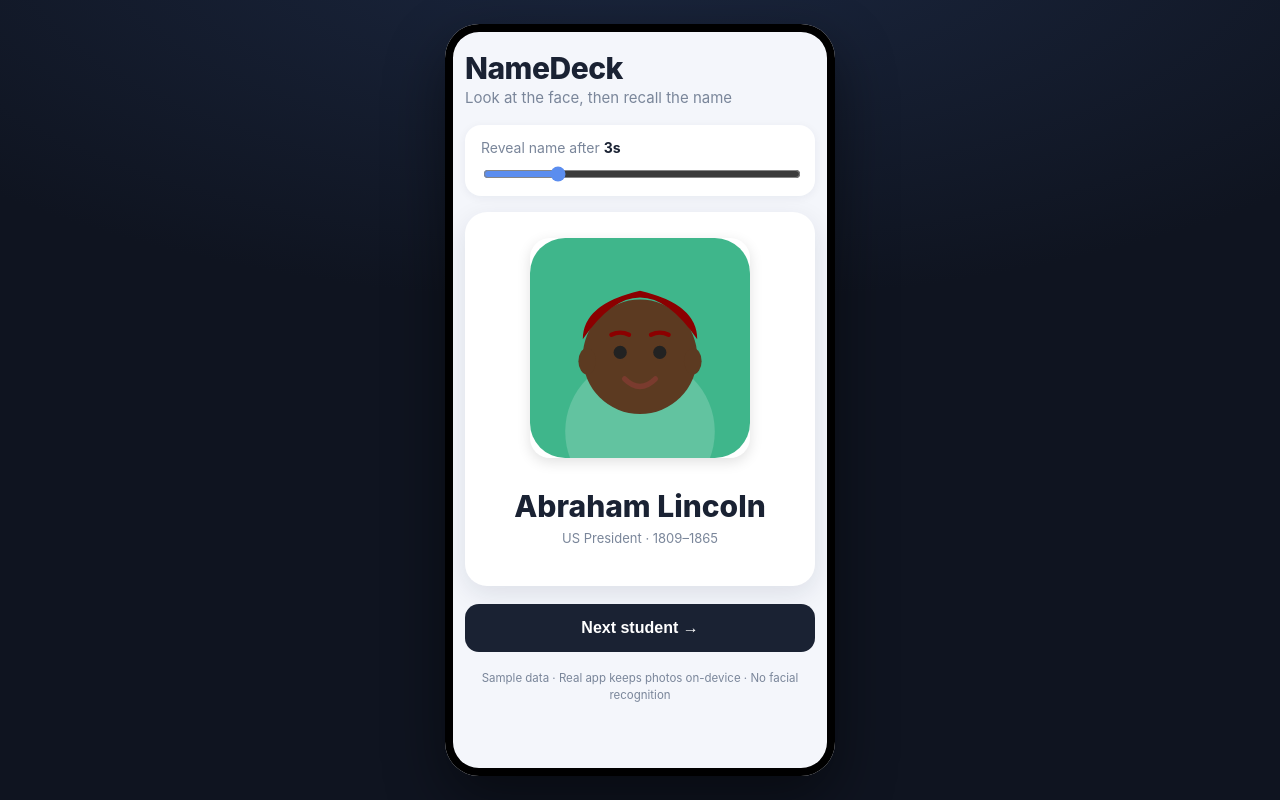
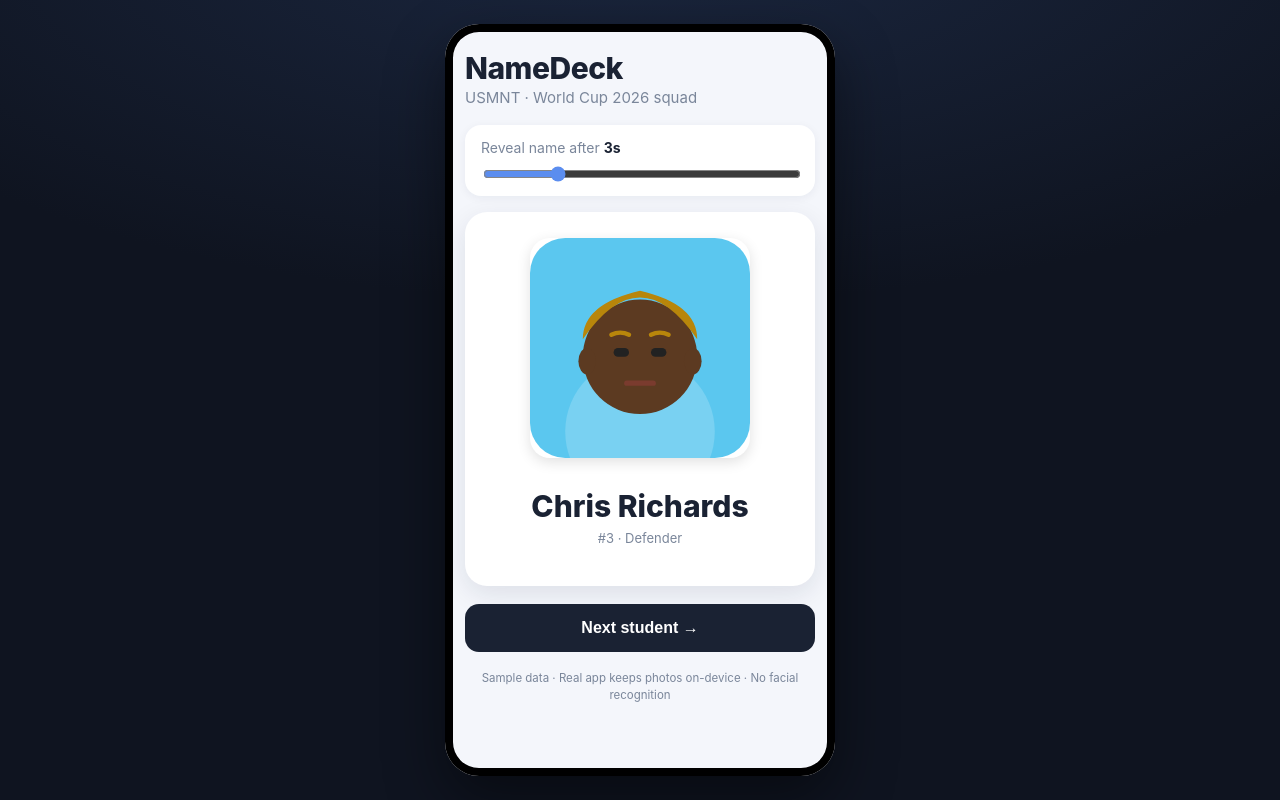
Before and after one commit to AadityaG2011/namedeck, a website: page index.html in a window 1280 px wide. Drawn offline with Linux system fonts and the light colour scheme; no server answers.

Commit message:
Swap roster to USA Men's National Team (World Cup 2026) squad

```diff
--- a/src/data/roster.js
+++ b/src/data/roster.js
@@ -1,36 +1,46 @@
-// roster.js — REAL public figures (sample data for the prototype).
+// roster.js — real squad sample data: USA Men's National Team, FIFA World Cup 2026.
 //
-// These are actual, long-public historical figures. Their names are public facts and
-// their portraits are public domain. Photos are NOT bundled: at runtime the app fetches
-// each person's current portrait from Wikipedia's REST API (see app.js). If a photo
-// can't load, the app falls back to a generated avatar (avatar.js).
+// Senior national-team players — public adult figures (no minors). Their names are
+// public facts. Photos are NOT bundled: at runtime the app fetches each player's
+// portrait from Wikipedia's REST API (see app.js). Wikipedia disallows unlicensed
+// photos of living people, so those portraits are freely licensed. If a portrait can't
+// load, the app falls back to a generated avatar (avatar.js).
 //
-// Only long-deceased public figures are used on purpose — no private individuals and
-// no minors. In the real product this array becomes a school-authorized roster of
-// students, stored locally on the teacher's device.
+// In the real product this array becomes a school-authorized student roster, stored
+// locally on the teacher's device.
 //
 //   preferredName the name you're quizzed on
 //   wiki          Wikipedia article title, used to fetch the portrait at runtime
-//   role, years   shown after the name is revealed
+//   position/number shown after the name is revealed
 //   avatarSeed    offline fallback avatar
 
 window.NameDeck = window.NameDeck || {};
 
 NameDeck.roster = [
-  { id: 'f01', preferredName: 'Albert Einstein',       wiki: 'Albert_Einstein',        role: 'Physicist',            years: '1879–1955', avatarSeed: 'einstein' },
-  { id: 'f02', preferredName: 'Marie Curie',           wiki: 'Marie_Curie',            role: 'Physicist & chemist',  years: '1867–1934', avatarSeed: 'curie' },
-  { id: 'f03', preferredName: 'Abraham Lincoln',       wiki: 'Abraham_Lincoln',        role: 'US President',         years: '1809–1865', avatarSeed: 'lincoln' },
-  { id: 'f04', preferredName: 'Charles Darwin',        wiki: 'Charles_Darwin',         role: 'Naturalist',           years: '1809–1882', avatarSeed: 'darwin' },
-  { id: 'f05', preferredName: 'Nikola Tesla',          wiki: 'Nikola_Tesla',           role: 'Inventor',             years: '1856–1943', avatarSeed: 'tesla' },
-  { id: 'f06', preferredName: 'Mahatma Gandhi',        wiki: 'Mahatma_Gandhi',         role: 'Independence leader',  years: '1869–1948', avatarSeed: 'gandhi' },
-  { id: 'f07', preferredName: 'Vincent van Gogh',      wiki: 'Vincent_van_Gogh',       role: 'Painter',              years: '1853–1890', avatarSeed: 'vangogh' },
-  { id: 'f08', preferredName: 'Amelia Earhart',        wiki: 'Amelia_Earhart',         role: 'Aviator',              years: '1897–1937', avatarSeed: 'earhart' },
-  { id: 'f09', preferredName: 'Mark Twain',            wiki: 'Mark_Twain',             role: 'Author',               years: '1835–1910', avatarSeed: 'twain' },
-  { id: 'f10', preferredName: 'Ludwig van Beethoven',  wiki: 'Ludwig_van_Beethoven',   role: 'Composer',             years: '1770–1827', avatarSeed: 'beethoven' },
-  { id: 'f11', preferredName: 'Frederick Douglass',    wiki: 'Frederick_Douglass',     role: 'Abolitionist',         years: '1818–1895', avatarSeed: 'douglass' },
-  { id: 'f12', preferredName: 'Florence Nightingale',  wiki: 'Florence_Nightingale',   role: 'Nursing pioneer',      years: '1820–1910', avatarSeed: 'nightingale' },
-  { id: 'f13', preferredName: 'Ada Lovelace',          wiki: 'Ada_Lovelace',           role: 'Mathematician',        years: '1815–1852', avatarSeed: 'lovelace' },
-  { id: 'f14', preferredName: 'Sojourner Truth',       wiki: 'Sojourner_Truth',        role: 'Abolitionist',         years: 'c.1797–1883', avatarSeed: 'truth' },
-  { id: 'f15', preferredName: 'Leonardo da Vinci',     wiki: 'Leonardo_da_Vinci',      role: 'Polymath',             years: '1452–1519', avatarSeed: 'davinci' },
-  { id: 'f16', preferredName: 'Wolfgang Amadeus Mozart', wiki: 'Wolfgang_Amadeus_Mozart', role: 'Composer',          years: '1756–1791', avatarSeed: 'mozart' },
+  { id: 'u01', preferredName: 'Matt Turner',        wiki: 'Matt_Turner_(soccer)',   position: 'Goalkeeper', number: 1,  avatarSeed: 'turner' },
+  { id: 'u02', preferredName: 'Matt Freese',        wiki: 'Matt_Freese',            position: 'Goalkeeper', number: 24, avatarSeed: 'freese' },
+  { id: 'u03', preferredName: 'Chris Brady',        wiki: 'Chris_Brady_(soccer)',   position: 'Goalkeeper', number: 25, avatarSeed: 'brady' },
+  { id: 'u04', preferredName: 'Sergiño Dest',       wiki: 'Sergiño_Dest',           position: 'Defender',   number: 2,  avatarSeed: 'dest' },
+  { id: 'u05', preferredName: 'Chris Richards',     wiki: 'Chris_Richards_(soccer)',position: 'Defender',   number: 3,  avatarSeed: 'richards' },
+  { id: 'u06', preferredName: 'Antonee Robinson',   wiki: 'Antonee_Robinson',       position: 'Defender',   number: 5,  avatarSeed: 'arobinson' },
+  { id: 'u07', preferredName: 'Auston Trusty',      wiki: 'Auston_Trusty',          position: 'Defender',   number: 6,  avatarSeed: 'trusty' },
+  { id: 'u08', preferredName: 'Miles Robinson',     wiki: 'Miles_Robinson_(soccer)',position: 'Defender',   number: 12, avatarSeed: 'mrobinson' },
+  { id: 'u09', preferredName: 'Tim Ream',           wiki: 'Tim_Ream',               position: 'Defender',   number: 13, avatarSeed: 'ream' },
+  { id: 'u10', preferredName: 'Alex Freeman',       wiki: 'Alex_Freeman_(soccer)',  position: 'Defender',   number: 16, avatarSeed: 'freeman' },
+  { id: 'u11', preferredName: 'Max Arfsten',        wiki: 'Max_Arfsten',            position: 'Defender',   number: 18, avatarSeed: 'arfsten' },
+  { id: 'u12', preferredName: 'Mark McKenzie',      wiki: 'Mark_McKenzie_(soccer)', position: 'Defender',   number: 22, avatarSeed: 'mckenzie' },
+  { id: 'u13', preferredName: 'Joe Scally',         wiki: 'Joe_Scally',             position: 'Defender',   number: 23, avatarSeed: 'scally' },
+  { id: 'u14', preferredName: 'Tyler Adams',        wiki: 'Tyler_Adams_(soccer)',   position: 'Midfielder', number: 4,  avatarSeed: 'adams' },
+  { id: 'u15', preferredName: 'Gio Reyna',          wiki: 'Giovanni_Reyna',         position: 'Midfielder', number: 7,  avatarSeed: 'reyna' },
+  { id: 'u16', preferredName: 'Weston McKennie',    wiki: 'Weston_McKennie',        position: 'Midfielder', number: 8,  avatarSeed: 'mckennie' },
+  { id: 'u17', preferredName: 'Sebastian Berhalter',wiki: 'Sebastian_Berhalter',    position: 'Midfielder', number: 14, avatarSeed: 'berhalter' },
+  { id: 'u18', preferredName: 'Cristian Roldan',    wiki: 'Cristian_Roldan',        position: 'Midfielder', number: 15, avatarSeed: 'roldan' },
+  { id: 'u19', preferredName: 'Malik Tillman',      wiki: 'Malik_Tillman',          position: 'Midfielder', number: 17, avatarSeed: 'tillman' },
+  { id: 'u20', preferredName: 'Christian Pulisic',  wiki: 'Christian_Pulisic',      position: 'Forward',    number: 10, avatarSeed: 'pulisic' },
+  { id: 'u21', preferredName: 'Brenden Aaronson',   wiki: 'Brenden_Aaronson',       position: 'Forward',    number: 11, avatarSeed: 'aaronson' },
+  { id: 'u22', preferredName: 'Folarin Balogun',    wiki: 'Folarin_Balogun',        position: 'Forward',    number: 20, avatarSeed: 'balogun' },
+  { id: 'u23', preferredName: 'Ricardo Pepi',       wiki: 'Ricardo_Pepi',           position: 'Forward',    number: 9,  avatarSeed: 'pepi' },
+  { id: 'u24', preferredName: 'Tim Weah',           wiki: 'Tim_Weah',               position: 'Forward',    number: 21, avatarSeed: 'weah' },
+  { id: 'u25', preferredName: 'Haji Wright',        wiki: 'Haji_Wright',            position: 'Forward',    number: 19, avatarSeed: 'wright' },
+  { id: 'u26', preferredName: 'Alejandro Zendejas', wiki: 'Alejandro_Zendejas',     position: 'Forward',    number: 26, avatarSeed: 'zendejas' },
 ];
--- a/src/ui/app.js
+++ b/src/ui/app.js
@@ -23,7 +23,7 @@
     app.innerHTML =
       '<div class="screen">' +
         '<div class="brand">NameDeck</div>' +
-        '<div class="subtitle">Look at the face, then recall the name</div>' +
+        '<div class="subtitle">USMNT · World Cup 2026 squad</div>' +
         '<div class="control">' +
           '<label>Reveal name after <b id="delayVal">' + delay + 's</b></label>' +
           '<input id="delay" type="range" min="1" max="10" step="1" value="' + delay + '" />' +
@@ -90,7 +90,7 @@
     const p = current;
     document.querySelector('#nameSlot').innerHTML =
       '<div class="name">' + p.preferredName + '</div>' +
-      '<div class="meta">' + p.role + ' · ' + p.years + '</div>';
+      '<div class="meta">#' + p.number + ' · ' + p.position + '</div>';
   }
 
   function revealNow() { reveal(); }
```
Also changed, not shown: README.md, dist/index.html.
